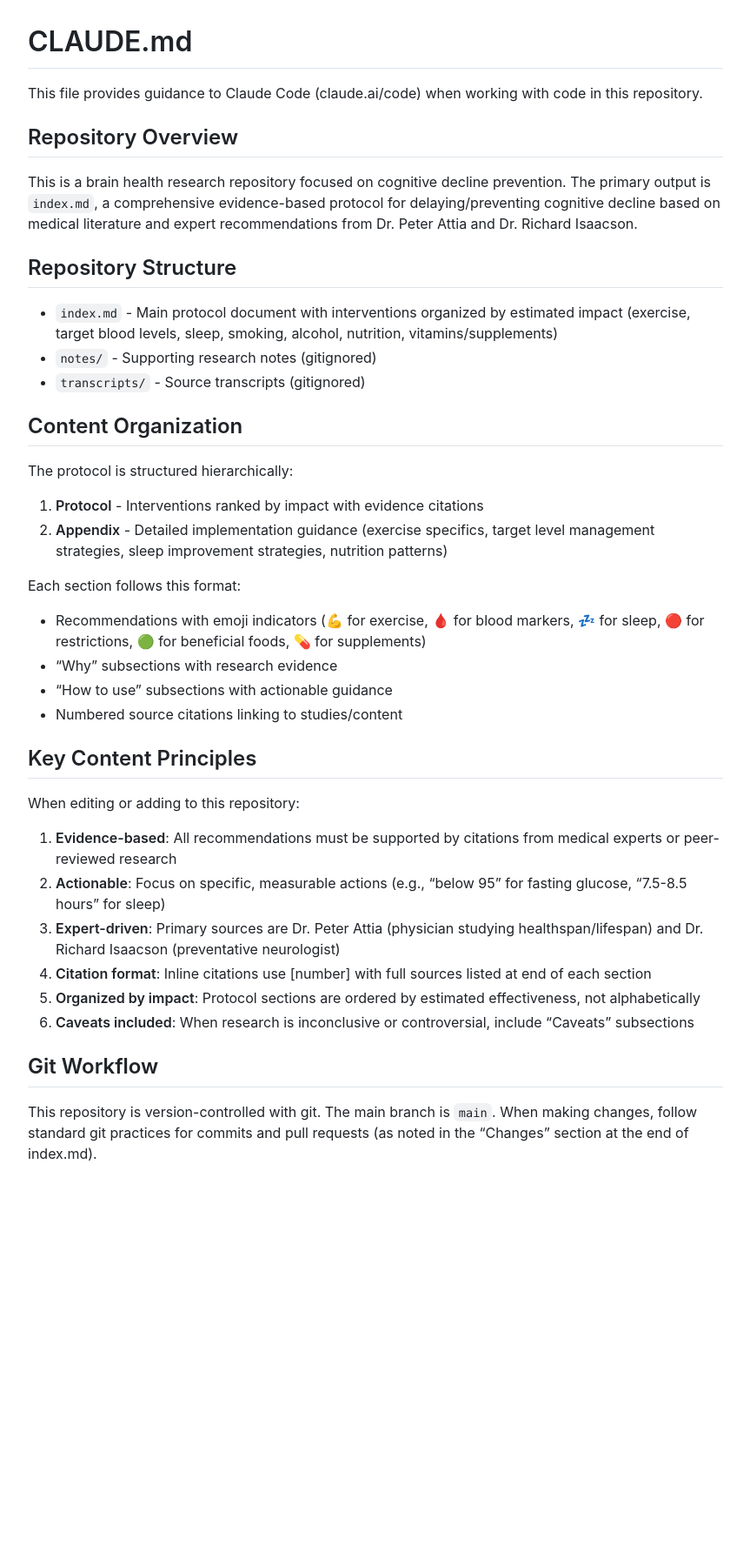
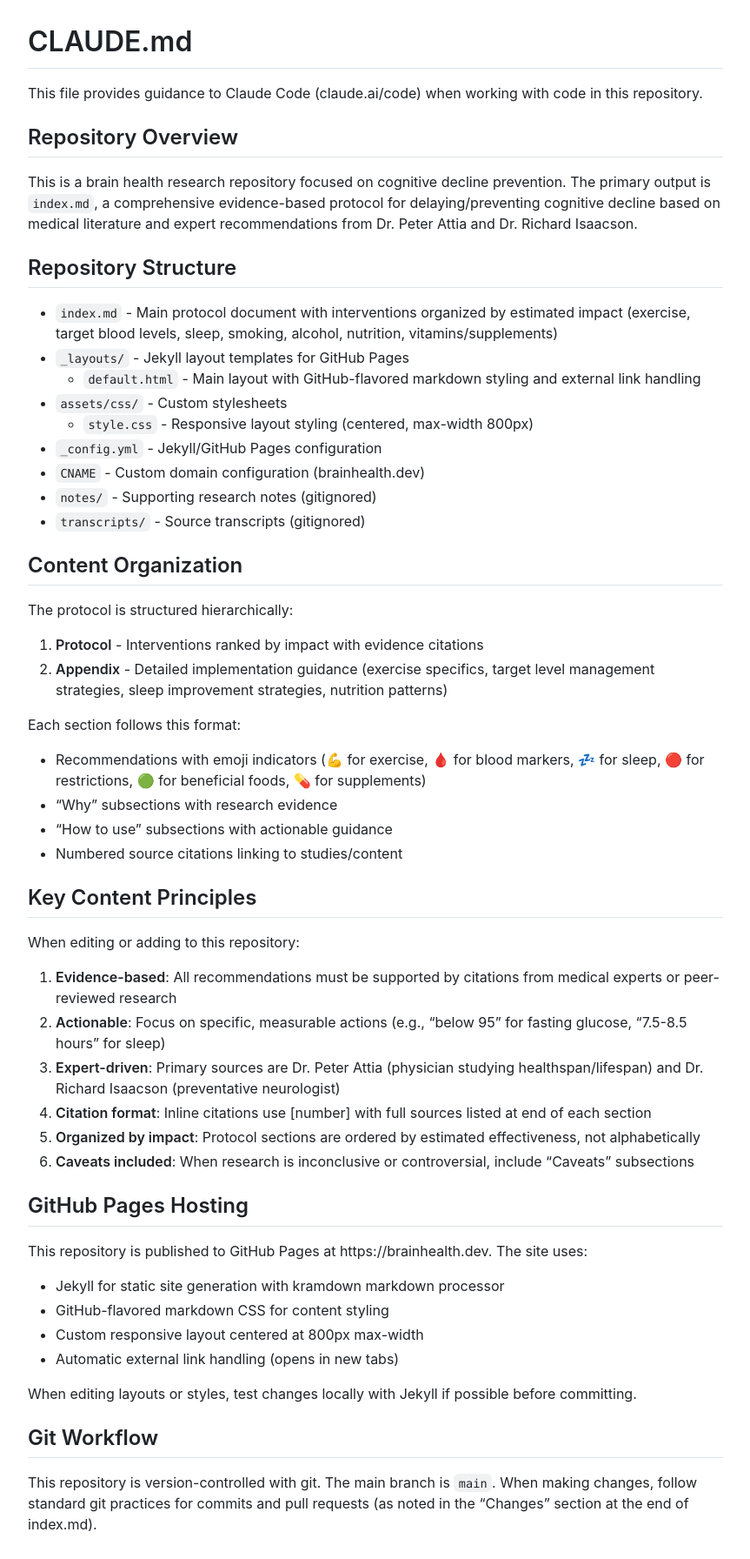
Before and after one commit to samtmartin/brainhealth, a Jekyll site: the page built from CLAUDE.md, in a window 1280 px wide. Shown: the whole page at 87% size, without its empty margins (208-1071 px from the left). Built offline with Jekyll 4.4.1, drawn with Linux system fonts in a browser that asks for light colours; nearby versions of some CDN libraries; our own code applies the rules of GitHub Pages for plain Markdown files; before the commit the page ends 1366 px from its top, so only the background shows below that.

Commit message:
Nit. Update CLAUDE.md to reflect repo changes.

```diff
--- a/CLAUDE.md
+++ b/CLAUDE.md
@@ -9,6 +9,12 @@ This is a brain health research repository focused on cognitive decline preventi
 ## Repository Structure
 
 - `index.md` - Main protocol document with interventions organized by estimated impact (exercise, target blood levels, sleep, smoking, alcohol, nutrition, vitamins/supplements)
+- `_layouts/` - Jekyll layout templates for GitHub Pages
+  - `default.html` - Main layout with GitHub-flavored markdown styling and external link handling
+- `assets/css/` - Custom stylesheets
+  - `style.css` - Responsive layout styling (centered, max-width 800px)
+- `_config.yml` - Jekyll/GitHub Pages configuration
+- `CNAME` - Custom domain configuration (brainhealth.dev)
 - `notes/` - Supporting research notes (gitignored)
 - `transcripts/` - Source transcripts (gitignored)
 
@@ -36,6 +42,16 @@ When editing or adding to this repository:
 5. **Organized by impact**: Protocol sections are ordered by estimated effectiveness, not alphabetically
 6. **Caveats included**: When research is inconclusive or controversial, include "Caveats" subsections
 
+## GitHub Pages Hosting
+
+This repository is published to GitHub Pages at https://brainhealth.dev. The site uses:
+- Jekyll for static site generation with kramdown markdown processor
+- GitHub-flavored markdown CSS for content styling
+- Custom responsive layout centered at 800px max-width
+- Automatic external link handling (opens in new tabs)
+
+When editing layouts or styles, test changes locally with Jekyll if possible before committing.
+
 ## Git Workflow
 
 This repository is version-controlled with git. The main branch is `main`. When making changes, follow standard git practices for commits and pull requests (as noted in the "Changes" section at the end of index.md).
```
